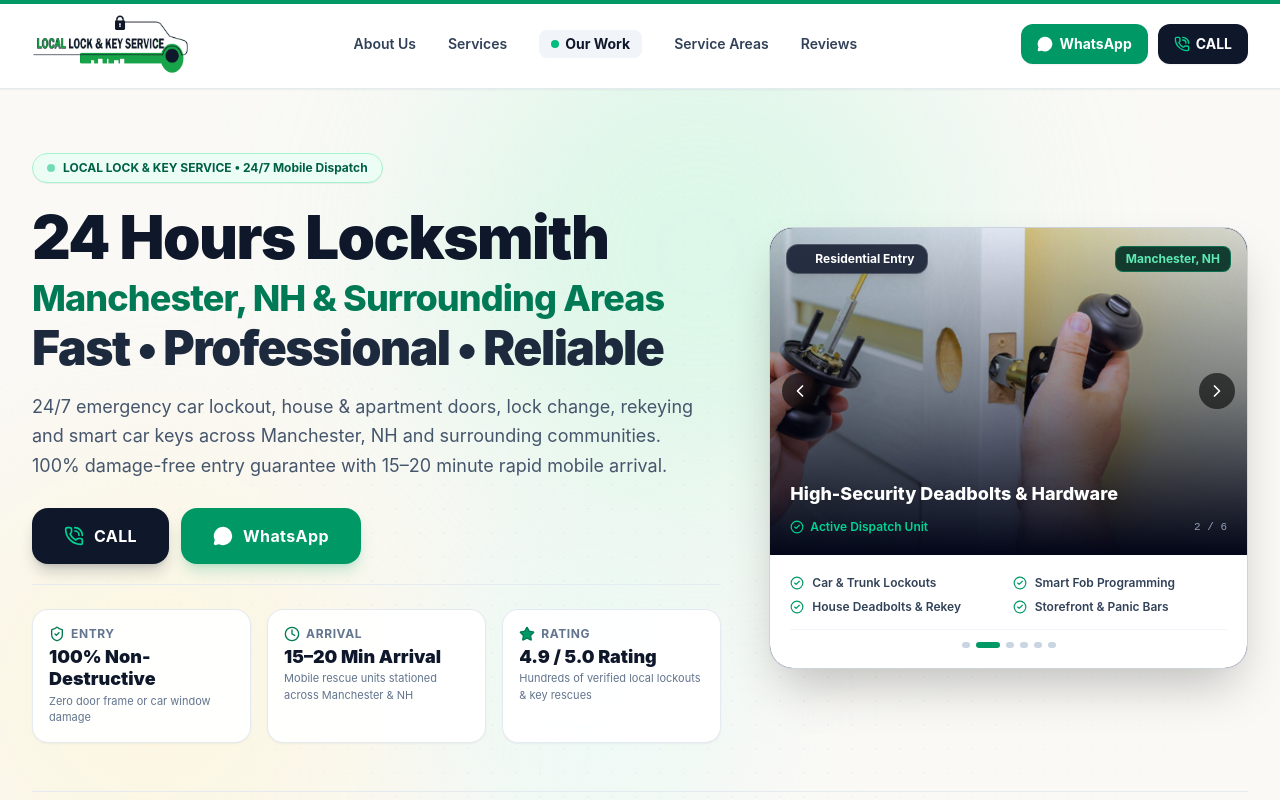
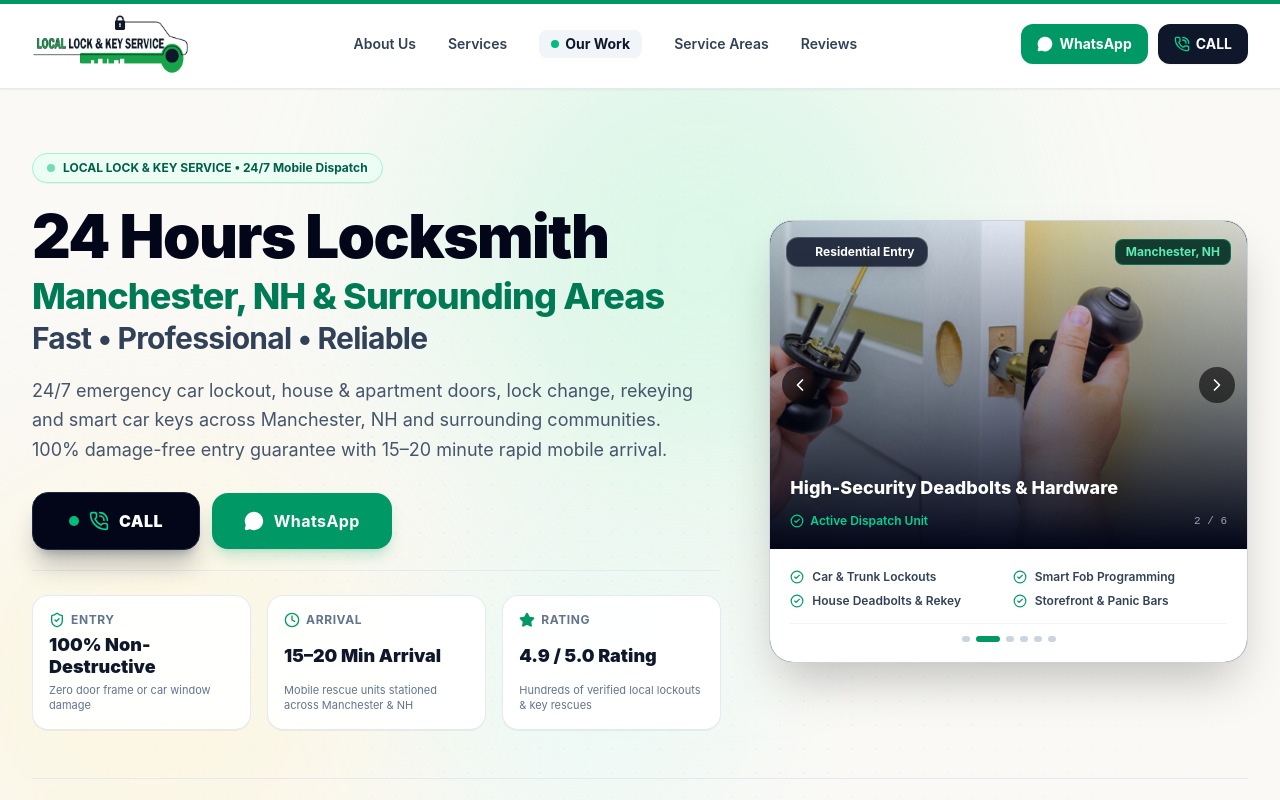
Before and after one commit to tokolejo/locallockkeyservice, a Next.js app: page / in a window 1280 px wide. Shown: the top 800 px of the page. Built offline with nearby package versions, Linux system fonts and the light colour scheme; no server answers; the database is empty; a web font is replaced by a local one.

Commit message:
UI/UX polish: Elevate HeroSection typography hierarchy, high-converting CALL CTA pulse, and unified trust metrics

```diff
--- a/src/components/home/HeroSection.tsx
+++ b/src/components/home/HeroSection.tsx
@@ -154,13 +154,13 @@ export function HeroSection({ slides, siteSettings, onOpenDispatchModal }: HeroS
                   <span>{t("hero_badge")}</span>
                 </div>
 
-                {/* Primary Headline */}
-                <h1 className="text-3xl sm:text-4xl md:text-5xl lg:text-6xl font-black tracking-tight text-slate-900 leading-[1.15]">
+                {/* Primary Headline with Harmonized Hierarchy */}
+                <h1 className="text-3xl sm:text-4xl md:text-5xl lg:text-[3.75rem] font-black tracking-tight text-slate-950 leading-[1.12]">
                   <span className="block">{t("hero_title_1")}</span>
-                  <span className="block text-lg sm:text-2xl md:text-3xl lg:text-4xl text-emerald-700 font-extrabold whitespace-nowrap tracking-tight my-1 sm:my-1.5">
+                  <span className="block text-2xl sm:text-3xl md:text-4xl text-emerald-700 font-extrabold tracking-tight mt-1.5 mb-1">
                     {t("hero_title_2")}
                   </span>
-                  <span className="block text-2xl sm:text-3xl md:text-4xl lg:text-5xl text-slate-800 font-black">
+                  <span className="block text-xl sm:text-2xl md:text-3xl text-slate-700 font-bold tracking-tight">
                     {t("hero_title_3")}
                   </span>
                 </h1>
@@ -170,72 +170,76 @@ export function HeroSection({ slides, siteSettings, onOpenDispatchModal }: HeroS
                   {t("hero_desc")}
                 </p>
 
-                {/* ONLY TWO BUTTONS: Direct Call + WhatsApp 24/7 */}
+                {/* High-Impact Action Buttons */}
                 <div className="flex flex-col sm:flex-row items-stretch sm:items-center gap-3 pt-2">
-                  {/* 1. Phone Call CTA */}
+                  {/* 1. Primary Urgent Call CTA */}
                   <a
                     href={phoneRaw}
-                    className="relative overflow-hidden group flex items-center justify-center gap-2.5 bg-slate-900 hover:bg-slate-800 text-white px-8 py-4 rounded-2xl font-bold text-base tracking-wide shadow-lg shadow-slate-900/20 transition-all duration-300 hover:-translate-y-0.5 active:scale-98 text-center"
+                    className="relative overflow-hidden group flex items-center justify-center gap-2.5 bg-slate-950 hover:bg-black text-white px-9 py-4 rounded-2xl font-black text-base tracking-wide shadow-xl shadow-slate-900/25 transition-all duration-200 hover:-translate-y-0.5 active:scale-[0.98] border border-slate-800"
                   >
-                    <PhoneCall className="w-5 h-5 text-emerald-400 group-hover:rotate-12 transition-transform duration-300 shrink-0" />
+                    <span className="relative flex h-2.5 w-2.5">
+                      <span className="animate-ping absolute inline-flex h-full w-full rounded-full bg-emerald-400 opacity-75"></span>
+                      <span className="relative inline-flex rounded-full h-2.5 w-2.5 bg-emerald-500"></span>
+                    </span>
+                    <PhoneCall className="w-5 h-5 text-emerald-400 group-hover:rotate-12 transition-transform duration-200 shrink-0" />
                     <span>CALL</span>
                   </a>
 
-                  {/* 2. WhatsApp CTA */}
+                  {/* 2. Secondary WhatsApp CTA */}
                   <a
                     href={whatsappUrl}
                     target="_blank"
                     rel="noopener noreferrer"
-                    className="flex items-center justify-center gap-2.5 bg-emerald-600 hover:bg-emerald-700 text-white px-8 py-4 rounded-2xl font-bold text-base tracking-wide shadow-lg shadow-emerald-600/20 transition-all duration-300 hover:-translate-y-0.5 active:scale-98 text-center cursor-pointer"
+                    className="flex items-center justify-center gap-2.5 bg-emerald-600 hover:bg-emerald-700 text-white px-8 py-4 rounded-2xl font-bold text-base tracking-wide shadow-lg shadow-emerald-600/20 transition-all duration-200 hover:-translate-y-0.5 active:scale-[0.98] cursor-pointer"
                   >
                     <MessageCircle className="w-5 h-5 fill-white text-white shrink-0" />
                     <span>WhatsApp</span>
                   </a>
                 </div>
 
-                {/* 3 Interactive Stat Cards */}
-                <div className="grid grid-cols-3 gap-2 sm:gap-4 pt-4 sm:pt-6 border-t border-slate-200/80">
-                  <div className="bg-white/95 border border-slate-200/90 rounded-2xl p-3 sm:p-4 shadow-xs hover:shadow-md transition-all">
-                    <div className="flex items-center gap-1.5 text-emerald-700 mb-1">
-                      <ShieldCheck className="w-4 h-4 shrink-0" />
+                {/* 3 Unified Trust Metric Cards */}
+                <div className="grid grid-cols-3 gap-2.5 sm:gap-4 pt-5 sm:pt-6 border-t border-slate-200/90">
+                  <div className="bg-white/95 backdrop-blur-xs border border-slate-200/90 rounded-2xl p-3.5 sm:p-4 shadow-2xs hover:shadow-xs transition-all flex flex-col justify-between">
+                    <div className="flex items-center gap-1.5 text-emerald-700 mb-1.5">
+                      <ShieldCheck className="w-4 h-4 shrink-0 text-emerald-600" />
                       <span className="text-[10px] sm:text-xs font-bold uppercase tracking-wider text-slate-500 truncate">
                         Entry
                       </span>
                     </div>
-                    <div className="text-xs sm:text-base md:text-lg font-black text-slate-900 leading-tight">
+                    <div className="text-sm sm:text-base md:text-lg font-black text-slate-900 leading-tight">
                       {t("hero_stat_1_title")}
                     </div>
-                    <p className="text-[10px] sm:text-[11px] text-slate-500 mt-0.5 hidden sm:block">
+                    <p className="text-[10px] sm:text-[11px] text-slate-500 mt-1 hidden sm:block leading-snug">
                       {t("hero_stat_1_sub")}
                     </p>
                   </div>
 
-                  <div className="bg-white/95 border border-slate-200/90 rounded-2xl p-3 sm:p-4 shadow-xs hover:shadow-md transition-all">
-                    <div className="flex items-center gap-1.5 text-emerald-700 mb-1">
-                      <Clock className="w-4 h-4 shrink-0" />
+                  <div className="bg-white/95 backdrop-blur-xs border border-slate-200/90 rounded-2xl p-3.5 sm:p-4 shadow-2xs hover:shadow-xs transition-all flex flex-col justify-between">
+                    <div className="flex items-center gap-1.5 text-emerald-700 mb-1.5">
+                      <Clock className="w-4 h-4 shrink-0 text-emerald-600" />
                       <span className="text-[10px] sm:text-xs font-bold uppercase tracking-wider text-slate-500 truncate">
                         Arrival
                       </span>
                     </div>
-                    <div className="text-xs sm:text-base md:text-lg font-black text-slate-900 leading-tight">
+                    <div className="text-sm sm:text-base md:text-lg font-black text-slate-900 leading-tight">
                       {t("hero_stat_2_title")}
                     </div>
-                    <p className="text-[10px] sm:text-[11px] text-slate-500 mt-0.5 hidden sm:block">
+                    <p className="text-[10px] sm:text-[11px] text-slate-500 mt-1 hidden sm:block leading-snug">
                       {t("hero_stat_2_sub")}
                     </p>
                   </div>
 
-                  <div className="bg-white/95 border border-slate-200/90 rounded-2xl p-3 sm:p-4 shadow-xs hover:shadow-md transition-all">
-                    <div className="flex items-center gap-1.5 text-emerald-700 mb-1">
-                      <Star className="w-4 h-4 fill-emerald-600 transition-transform shrink-0" />
+                  <div className="bg-white/95 backdrop-blur-xs border border-slate-200/90 rounded-2xl p-3.5 sm:p-4 shadow-2xs hover:shadow-xs transition-all flex flex-col justify-between">
+                    <div className="flex items-center gap-1.5 text-emerald-700 mb-1.5">
+                      <Star className="w-4 h-4 fill-emerald-600 text-emerald-600 shrink-0" />
                       <span className="text-[10px] sm:text-xs font-bold uppercase tracking-wider text-slate-500 truncate">
                         Rating
                       </span>
                     </div>
-                    <div className="text-xs sm:text-base md:text-lg font-black text-slate-900 leading-tight">
+                    <div className="text-sm sm:text-base md:text-lg font-black text-slate-900 leading-tight">
                       {t("hero_stat_3_title")}
                     </div>
-                    <p className="text-[10px] sm:text-[11px] text-slate-500 mt-0.5 hidden sm:block">
+                    <p className="text-[10px] sm:text-[11px] text-slate-500 mt-1 hidden sm:block leading-snug">
                       {t("hero_stat_3_sub")}
                     </p>
                   </div>
```
